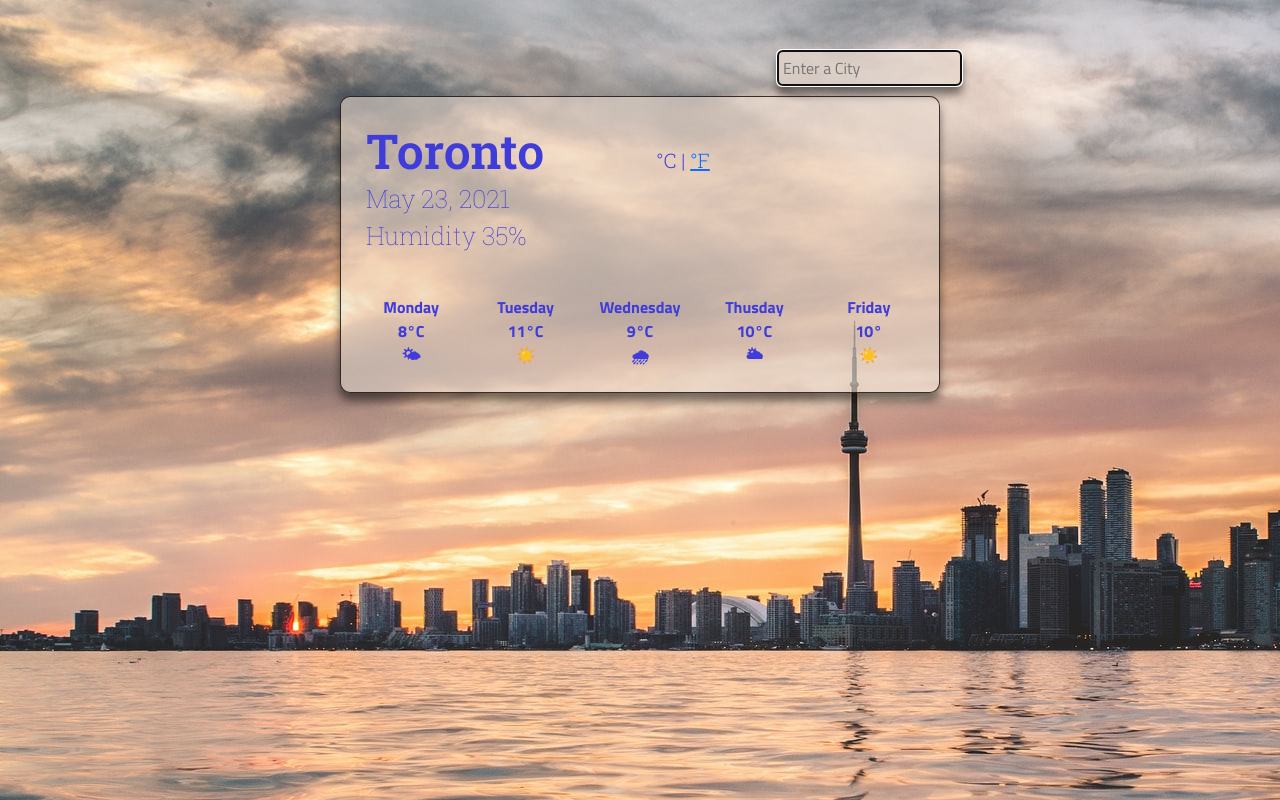
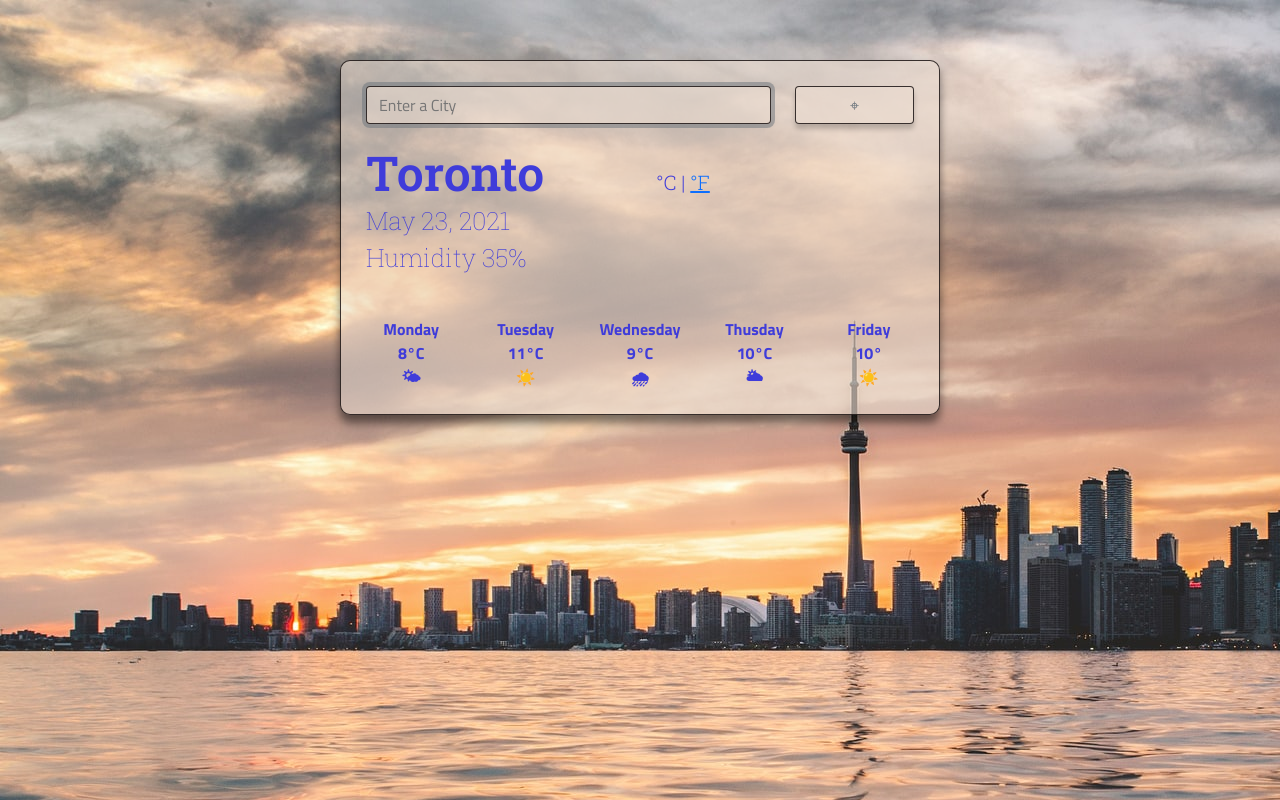
Before and after one commit to OPrilipko/Weather-App, a website built with Parcel: page index.html in a window 1280 px wide. Built offline with nearby package versions, Linux system fonts and the light colour scheme.

Commit message:
updated search engine and created function for current location

```diff
--- a/index.html
+++ b/index.html
@@ -37,16 +37,30 @@
   </head>
   <body>
     <div class="container">
-      <form id="search-form">
+      <div class="outer-box-frame">
+        <form class="search-form" id="search-form">
+          <div class="row">
+            <div class="col-9">
               <input
                 type="city"
                 placeholder="Enter a City"
                 autofocus="on"
                 autocomplete="off"
                 id="search-city-input"
+                class="btn btn-outline-secondary w-100"
               />
+            </div>
+            <div class="col-3">
+              <button
+                type="button"
+                class="btn btn-outline-secondary w-100"
+                id="current-location-button"
+              >
+                ⌖
+              </button>
+            </div>
+          </div>
         </form>
-      <div class="outer-box-frame">
         <div class="overview">
           <div class="row">
             <div class="col-6">
--- a/src/index.js
+++ b/src/index.js
@@ -19,6 +19,21 @@ function search(event) {
 
   axios.get(apiUrl).then(showTemperature);
 }
+
+function searchLocation(position) {
+  let apiKey = "e81420198cdd89cc0dae2cc13b1f4f88";
+  let apiUrl = `https://api.openweathermap.org/data/2.5/weather?lat=${position.coords.latitude}&lon=${position.coords.longitude}&appid=${apiKey}&units=metric`;
+
+  axios.get(apiUrl).then(showTemperature);
+}
+function getCurrentLocation(event) {
+  event.preventDefault();
+  navigator.geolocation.getCurrentPosition(searchLocation);
+}
+
+let currentLocationButton = document.querySelector("#current-location-button");
+currentLocationButton.addEventListener("click", getCurrentLocation);
+
 let form = document.querySelector("#search-form");
 
 form.addEventListener("submit", search);
--- a/src/styles.css
+++ b/src/styles.css
@@ -3,14 +3,18 @@ body {
 }
 input[type="city"] {
   font-family: "Titillium Web", sans-serif;
+  text-align: left;
+  cursor: text;
+}
+.btn-outline-secondary {
+  background-color: rgb(236, 220, 209, 0.6) !important;
   border: solid 1px rgb(12, 6, 6, 0.8);
-  border-radius: 5px;
-  box-shadow: rgba(5, 5, 5, 0.5) 0px 8px 8px 0;
-  padding: 5px;
-  background-color: rgb(236, 220, 209, 0.6);
-  position: relative;
-  left: 695px;
-  top: 50px;
+  box-shadow: rgba(5, 5, 5, 0.2) 0px 5px 5px 0;
+}
+
+.btn-outline-secondary:hover {
+  background-color: white !important;
+  color: black;
 }
 h1 {
   font-size: 48px;
@@ -33,6 +37,7 @@ li {
 
 .overview {
   margin-bottom: 40px;
+  margin-top: 20px;
 }
 
 #degrees {
```
Lines whose indentation alone changed are shown as unchanged.
